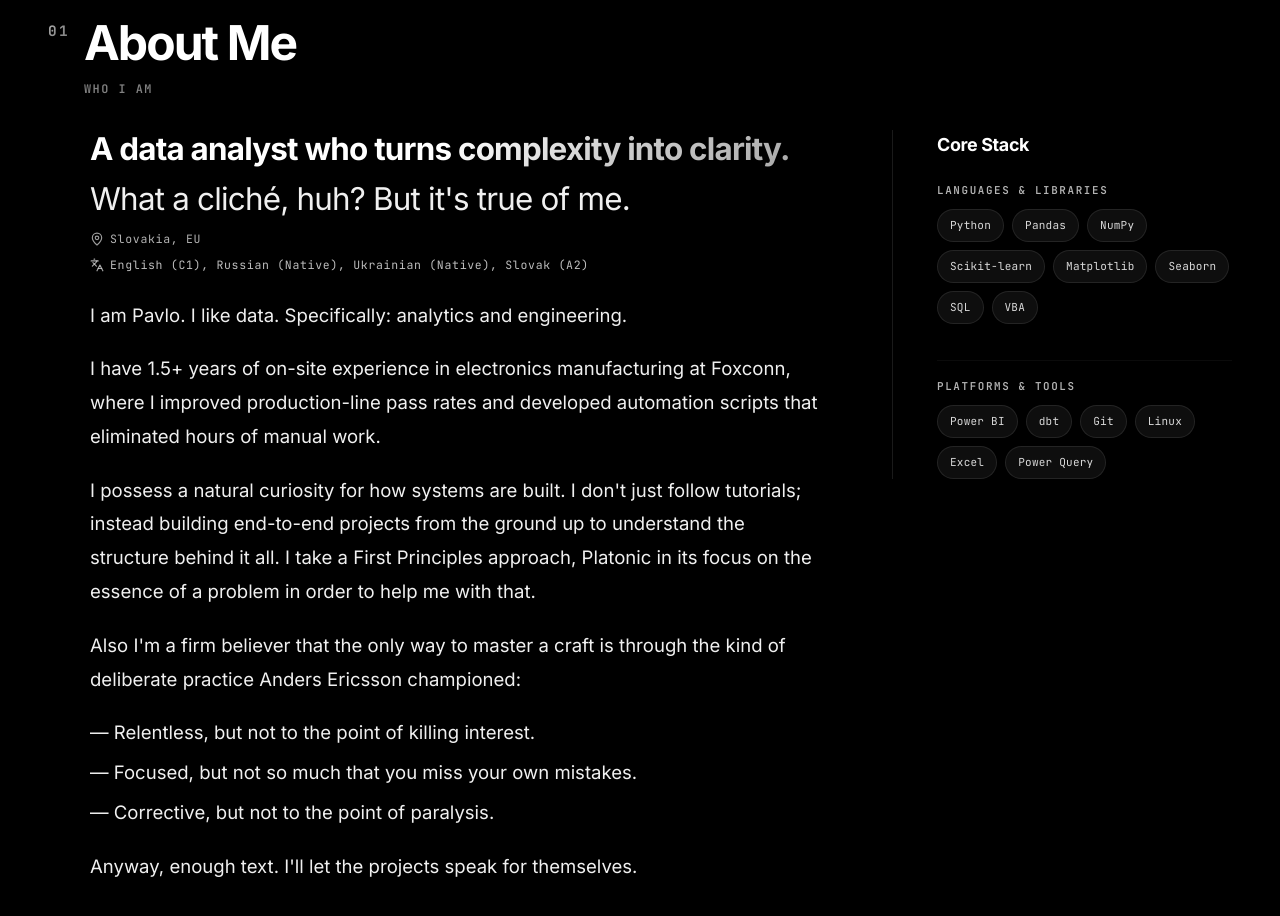
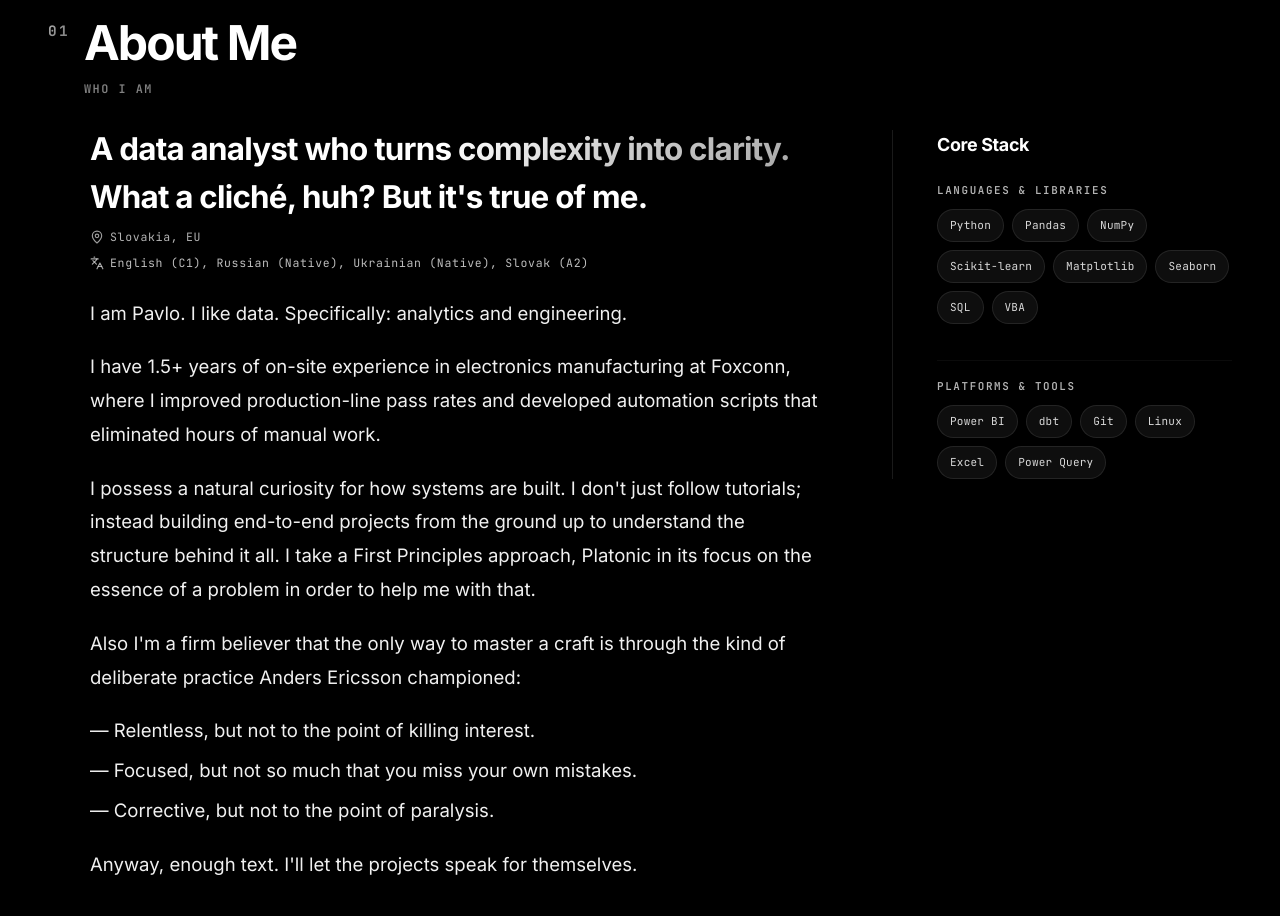
Before and after one commit to zxc0dev/portfolio-next1, a Next.js app: page / in a window 1280 px wide. Shown: the part 860-1776 px from the top of the page. Built offline with nearby package versions, Linux system fonts and the light colour scheme.

Commit message:
feat: enhance AboutSection content with additional text and adjust Reveal component margin for improved animations

```diff
--- a/components/about-section.tsx
+++ b/components/about-section.tsx
@@ -32,19 +32,16 @@ export function AboutSection() {
           <div className="flex flex-col">
             <Reveal>
               <div className="mb-6 flex flex-col gap-2.5">
-                <h3
-                  className="font-bold leading-[1.26] tracking-[-0.025em] text-foreground text-wrap-balance"
+              <h3
+                  className="font-bold leading-[1.26] tracking-[-0.025em] text-foreground text-wrap-balance flex flex-col gap-2"
                   style={{ fontSize: 'clamp(1.66rem, 1.55vw + 1rem, 1.96rem)' }}
                 >
-                  A data analyst who turns{' '}
-                  <span className="text-gradient">complexity into clarity.</span>
+                  <span>
+                    A data analyst who turns{' '}
+                    <span className="text-gradient">complexity into clarity.</span>
+                  </span>
+                  <span>What a clich&eacute;, huh? But it&apos;s true of me.</span>
                 </h3>
-                <p
-                  className="font-[400] leading-[1.26] tracking-[-0.025em] text-secondary text-wrap-balance"
-                  style={{ fontSize: 'clamp(1.66rem, 1.55vw + 1rem, 1.96rem)' }}
-                >
-                  What a clich&eacute;, huh? But it&apos;s true of me.
-                </p>
                 <div className="flex flex-col items-start gap-1.5 font-mono text-[0.72rem] tracking-[0.06em]">
                   <span className="flex items-center gap-1.5 text-muted">
                     <MapPin className="h-3.5 w-3.5 shrink-0 opacity-88" />
@@ -60,32 +57,42 @@ export function AboutSection() {
               </div>
             </Reveal>
 
-            <Reveal delay={0.04}>
-              <div className="mb-4 flex max-w-[68ch] flex-col gap-5 text-[1.16rem] leading-[1.82] text-secondary">
+            <div className="mb-4 flex max-w-[68ch] flex-col gap-5 text-[1.16rem] leading-[1.82] text-secondary">
+              <Reveal delay={0.04}>
                 <p>I am Pavlo. I like data. Specifically: analytics and engineering.</p>
+              </Reveal>
+              <Reveal delay={0.08}>
                 <p>
                   I have 1.5+ years of on-site experience in electronics manufacturing at Foxconn,
                   where I improved production-line pass rates and developed automation scripts that
                   eliminated hours of manual work.
                 </p>
+              </Reveal>
+              <Reveal delay={0.12}>
                 <p>
                   I possess a natural curiosity for how systems are built. I don&apos;t just follow
                   tutorials; instead building end-to-end projects from the ground up to understand
                   the structure behind it all. I take a First Principles approach, Platonic in its
                   focus on the essence of a problem in order to help me with that.
                 </p>
+              </Reveal>
+              <Reveal delay={0.16}>
                 <p>
                   Also I&apos;m a firm believer that the only way to master a craft is through the
                   kind of deliberate practice Anders Ericsson championed:
                 </p>
+              </Reveal>
+              <Reveal delay={0.2}>
                 <ul className="flex flex-col gap-1.5 pl-0 list-none">
                   <li>&#8212;&nbsp;Relentless, but not to the point of killing interest.</li>
                   <li>&#8212;&nbsp;Focused, but not so much that you miss your own mistakes.</li>
                   <li>&#8212;&nbsp;Corrective, but not to the point of paralysis.</li>
                 </ul>
+              </Reveal>
+              <Reveal delay={0.24}>
                 <p>Anyway, enough text. I&apos;ll let the projects speak for themselves.</p>
-              </div>
-            </Reveal>
+              </Reveal>
+            </div>
 
           </div>
 
--- a/components/reveal.tsx
+++ b/components/reveal.tsx
@@ -21,7 +21,7 @@ export function Reveal({
   once = false,
 }: RevealProps) {
   const ref = useRef(null)
-  const isInView = useInView(ref, { once, margin: '0px 0px -20px 0px' })
+  const isInView = useInView(ref, { once, margin: '0px 0px 100px 0px' })
 
   const directionMap = {
     up: { y: 10 },
```
